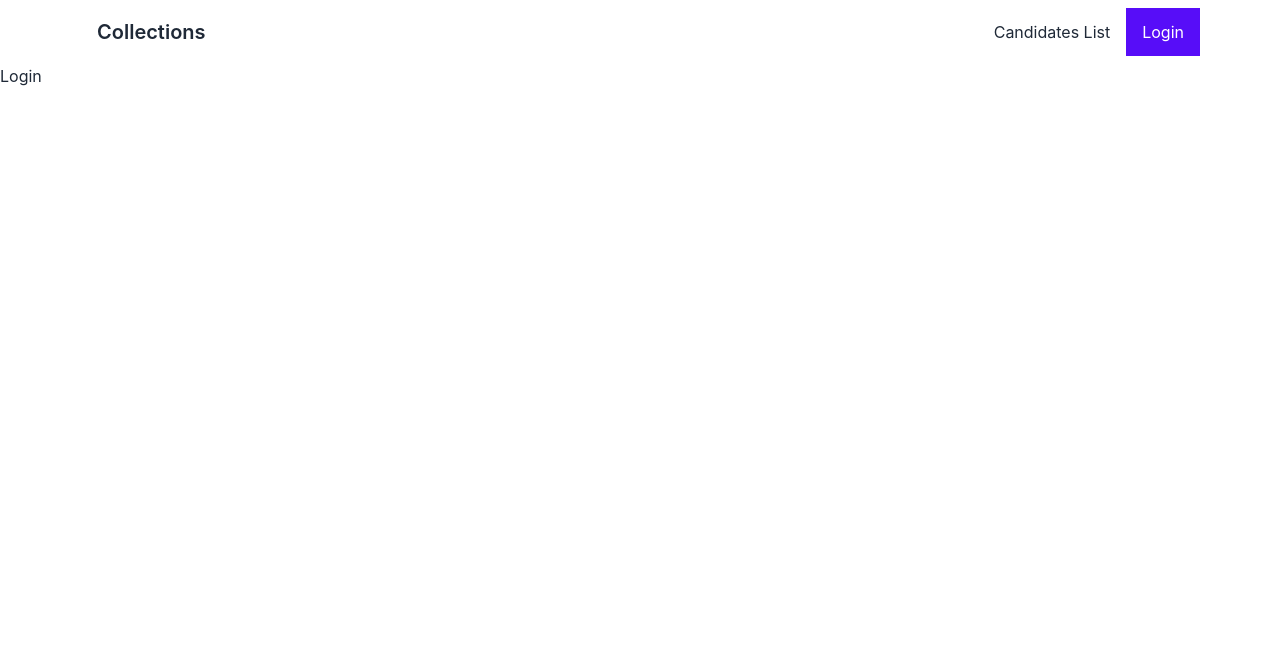
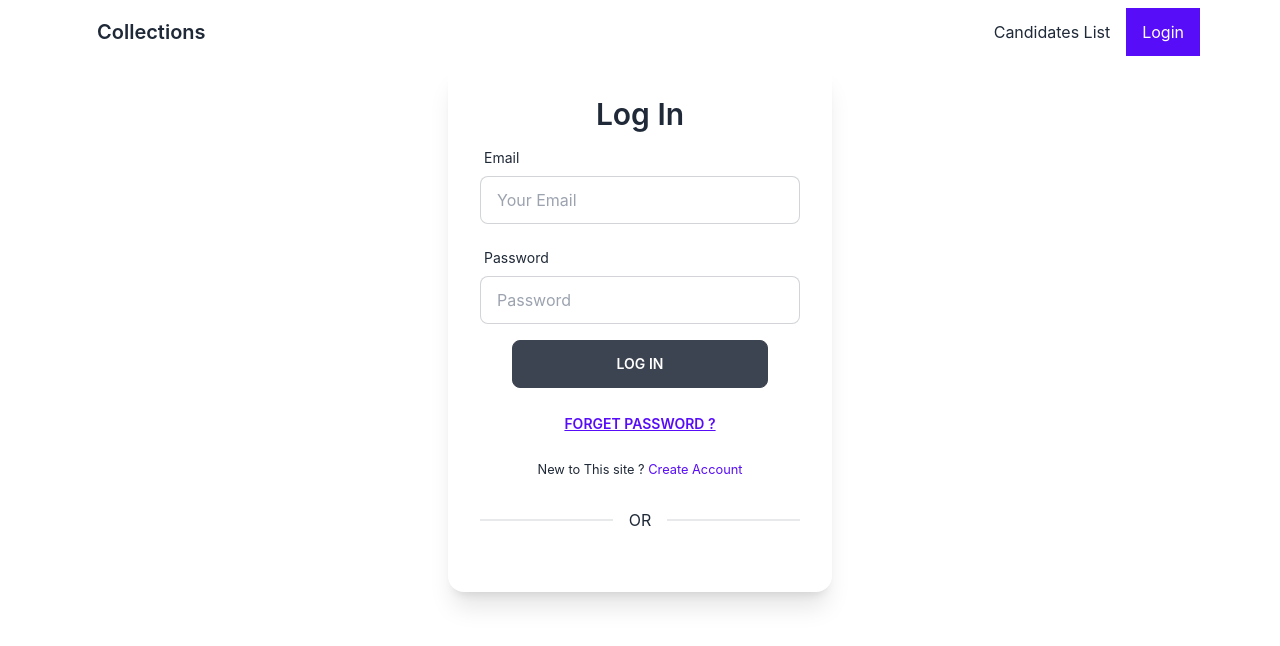
Before and after one commit to ullash4/collections-client, a React (Create React App) app: page /login in a window 1280 px wide. Shown: the top 646 px of the page. Built offline with nearby package versions, Linux system fonts and the light colour scheme.

Commit message:
login page ui done

```diff
--- a/package.json
+++ b/package.json
@@ -7,8 +7,10 @@
     "@testing-library/react": "^13.0.0",
     "@testing-library/user-event": "^13.2.1",
     "daisyui": "^2.15.2",
+    "firebase": "^9.8.2",
     "react": "^18.1.0",
     "react-dom": "^18.1.0",
+    "react-hook-form": "^7.31.3",
     "react-router-dom": "6",
     "react-scripts": "5.0.1",
     "web-vitals": "^2.1.0"
--- a/src/Components/Pages/Login.js
+++ b/src/Components/Pages/Login.js
@@ -1,8 +1,105 @@
 import React from 'react'
+import { useForm } from 'react-hook-form';
+import { Link } from 'react-router-dom';
 
 function Login() {
+  const { register, formState: { errors }, handleSubmit } = useForm();
+  const onSubmit = data => console.log(data);
   return (
-    <div>Login</div>
+    <div className="card w-96 mx-auto bg-base-100 shadow-xl">
+      <div className="card-body items-center text-center">
+        <h2 className="card-title text-3xl">Log In</h2>
+        <div className="form-control w-full max-w-xs">
+
+          <form onSubmit={handleSubmit(onSubmit)}>
+            <div className="form-control w-full max-w-xs">
+              <label className="label">
+                <span className="label-text">Email</span>
+              </label>
+              <input
+                {...register("email", {
+                  required: {
+                    value: true,
+                    message: "Email is required",
+                  },
+                  pattern: {
+                    value: /[a-z0-9]+@[a-z]+\.[a-z]{2,3}/,
+                    message: "Please Give a valid Email",
+                  },
+                })}
+                type="email"
+                placeholder="Your Email"
+                className="input input-bordered w-full max-w-xs"
+              />
+              <label className="label">
+                {errors.email?.type === "required" && (
+                  <span className="label-text-alt text-red-500">
+                    {errors.email.message}
+                  </span>
+                )}
+                {errors.email?.type === "pattern" && (
+                  <span className="label-text-alt text-red-500">
+                    {errors.email.message}
+                  </span>
+                )}
+              </label>
+            </div>
+
+            <div className="form-control w-full max-w-xs">
+              <label className="label">
+                <span className="label-text">Password</span>
+              </label>
+              <input
+                {...register("password", {
+                  required: {
+                    value: true,
+                    message: "Password is required",
+                  },
+                  minLength: {
+                    value: 5,
+                    message: "password must be 5 character or long",
+                  },
+                })}
+                type="password"
+                placeholder="Password"
+                className="input input-bordered w-full max-w-xs"
+              />
+              <label className="label">
+                {errors.password?.type === "required" && (
+                  <span className="label-text-alt text-red-500">
+                    {errors.password.message}
+                  </span>
+                )}
+                {errors.password?.type === "minLength" && (
+                  <span className="label-text-alt text-red-500">
+                    {errors.password.message}
+                  </span>
+                )}
+              </label>
+            </div>
+            {/* {errorMessage} */}
+            <input className="btn btn-wide" value="Log In" type="submit" />
+            <button className="btn btn-link btn-sm mt-5">
+              Forget Password ?
+            </button>
+          </form>
+          <div className="mt-4">
+            <p>
+              <small>New to This site ?{" "}
+              <Link className="text-primary" to={"/signup"}>
+                Create Account
+              </Link></small>
+            </p>
+          </div>
+          <div className="mt-4">
+            <div className="divider">OR</div>
+          </div>
+          <div className="mt-4">
+            {/* <SocialLogIn /> */}
+          </div>
+        </div>
+      </div>
+    </div>
   )
 }
 
--- /dev/null
+++ b/src/firebase.init.js
@@ -0,0 +1,18 @@
+import { initializeApp } from "firebase/app";
+import { getAuth } from "firebase/auth";
+
+const firebaseConfig = {
+  apiKey:process.env.REACT_APP_apiKey,
+  authDomain:process.env.REACT_APP_authDomain,
+  projectId:process.env.REACT_APP_projectId,
+  storageBucket:process.env.REACT_APP_storageBucket,
+  messagingSenderId:process.env.REACT_APP_messagingSenderId,
+  appId:process.env.REACT_APP_appId,
+};
+
+// Initialize Firebase
+const app = initializeApp(firebaseConfig);
+
+const auth = getAuth(app)
+
+export default auth;
```
Also changed, not shown: 1 other file (tests, documents, lock files or other folders).
